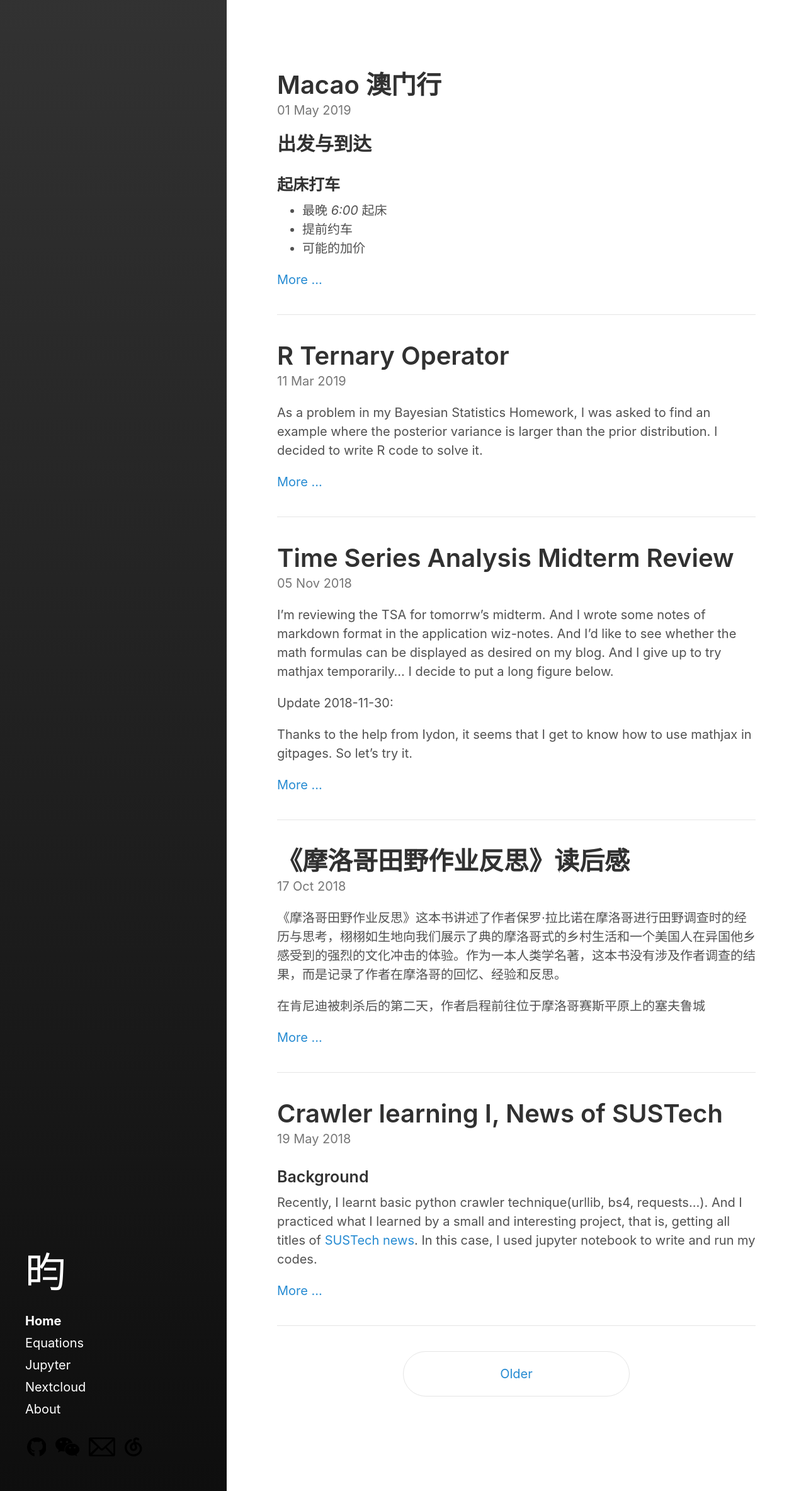
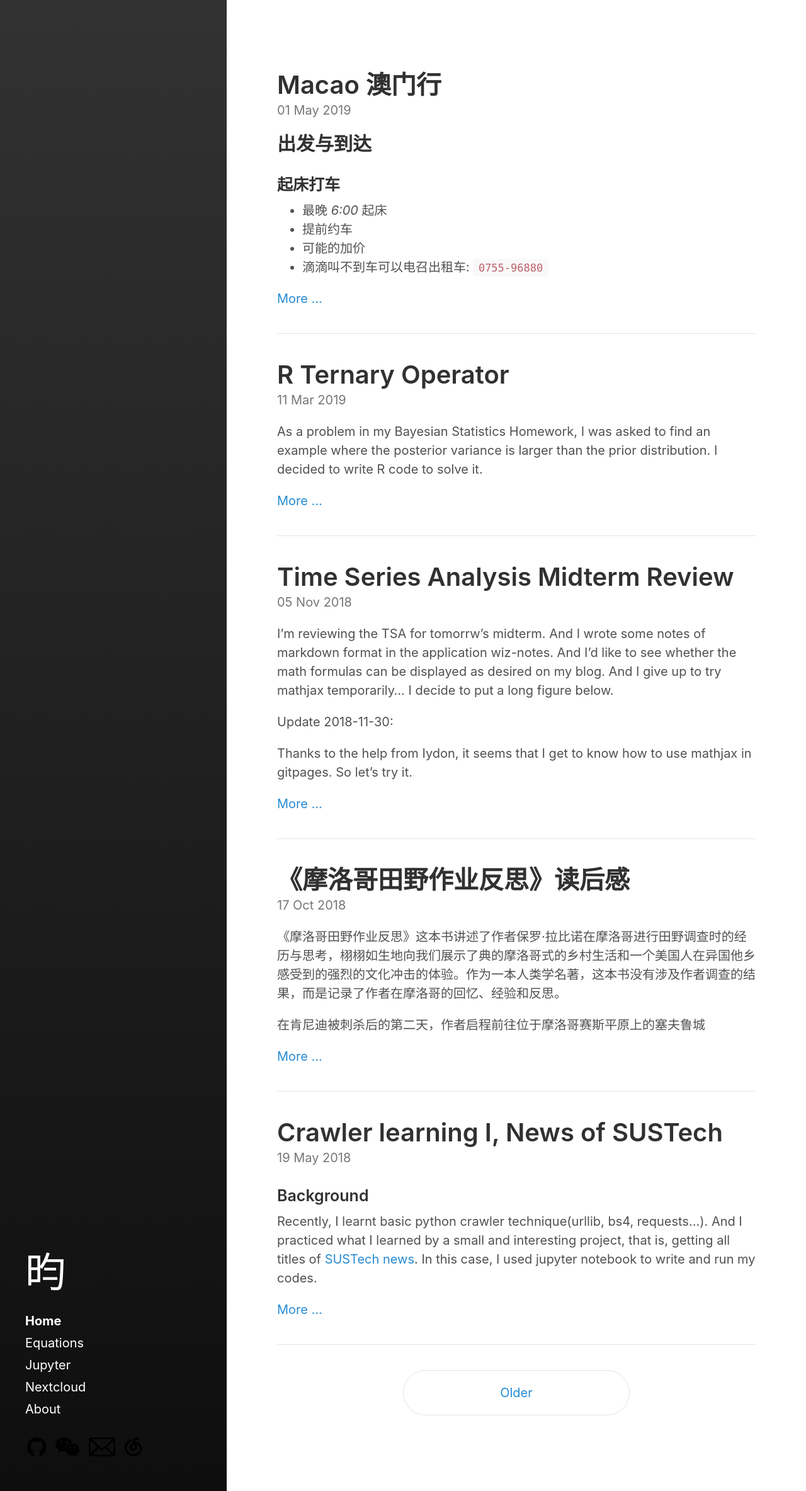
Before and after one commit to claude9493/claude9493.github.io, a Jekyll site: the page built from index.html, in a window 1280 px wide. Shown: the whole page at 63% size. Built offline with Jekyll 4.4.1, drawn with Linux system fonts in a browser that asks for light colours; the list of posts is cut into pages by our own code; some of the changed lines change nothing that is shown.

Commit message:
update Macao

```diff
--- a/_posts/2019-5-1-MACAO.md
+++ b/_posts/2019-5-1-MACAO.md
@@ -10,6 +10,7 @@
 - 最晚 *6:00* 起床
 - 提前约车
 - 可能的加价
+- 滴滴叫不到车可以电召出租车: `0755-96880`
 <!--more-->
 
 ### 蛇口港
@@ -45,6 +46,19 @@
 
 拱北边检微信公众号: 便民服务 -> 通关视频
 
+## Macao
+
+### 总览
+
+![](/images/posts/Macao/总览澳门景点.png)
+
+### 直杀大三巴
+
+![](../images/posts/Macao/直杀大三巴.png)
+
+旁边有澳门博物馆, 若有时间, 可以去看看
+
+
 
 ## Check List
 - [ ] 港澳通行证
```
